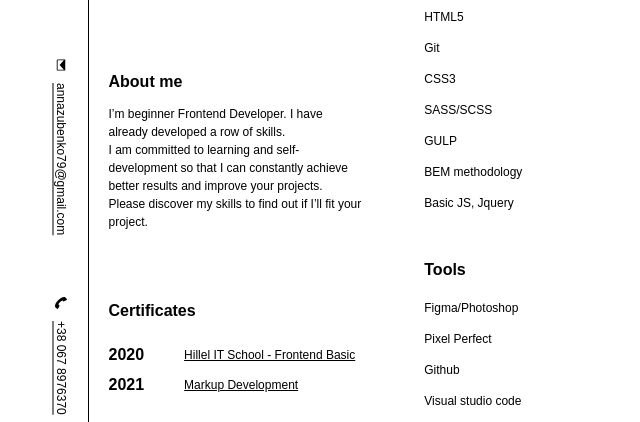
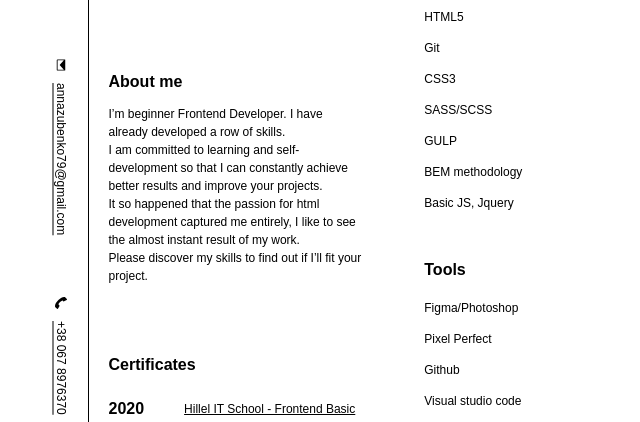
Before and after one commit to AnnaZubenko79/summary, a plain HTML site: page index.html in a window 1280 px wide. Shown: the part 158-580 px from the top of the page, without its empty margins (304-944 px from the left). Drawn offline with Linux system fonts and the light colour scheme.

Commit message:
update index html

```diff
--- a/index.html
+++ b/index.html
@@ -77,6 +77,7 @@
                 </p>
                 <p>I am committed to learning and self-development so that I can constantly achieve better results and
                     improve your projects.</p>
+                <p>It so happened that the passion for html development captured me entirely, I like to see the almost instant result of my work.</>
                 <p>
                     Please discover my skills to find out if I’ll fit your project.
                 </p>
```
